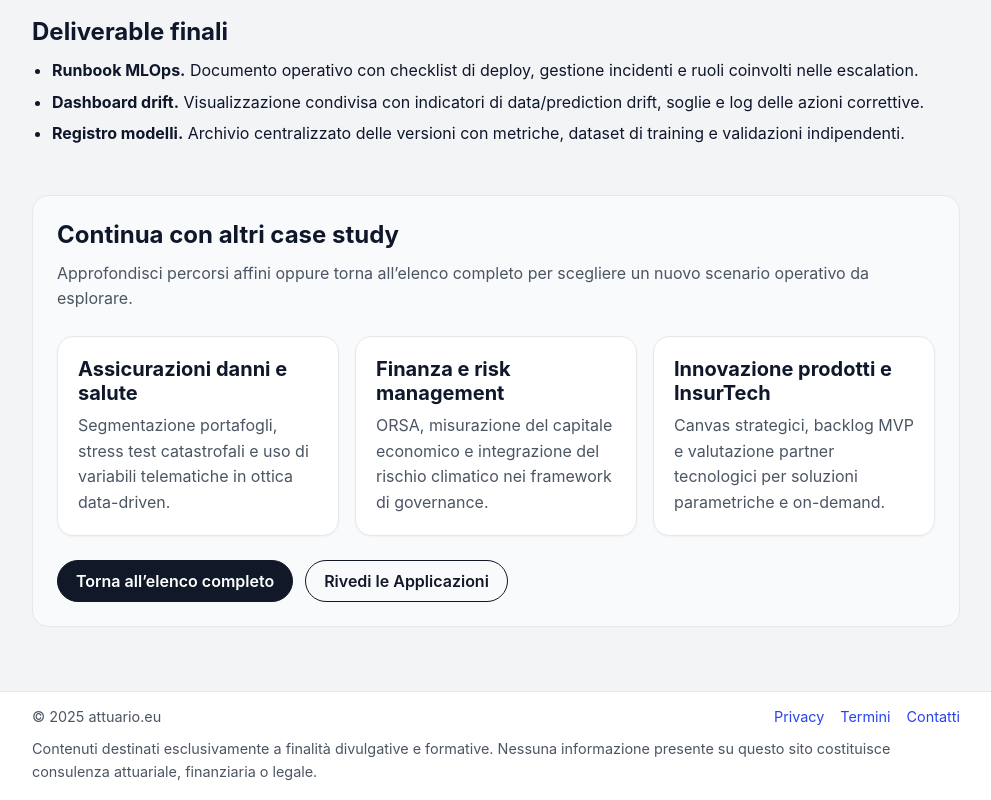
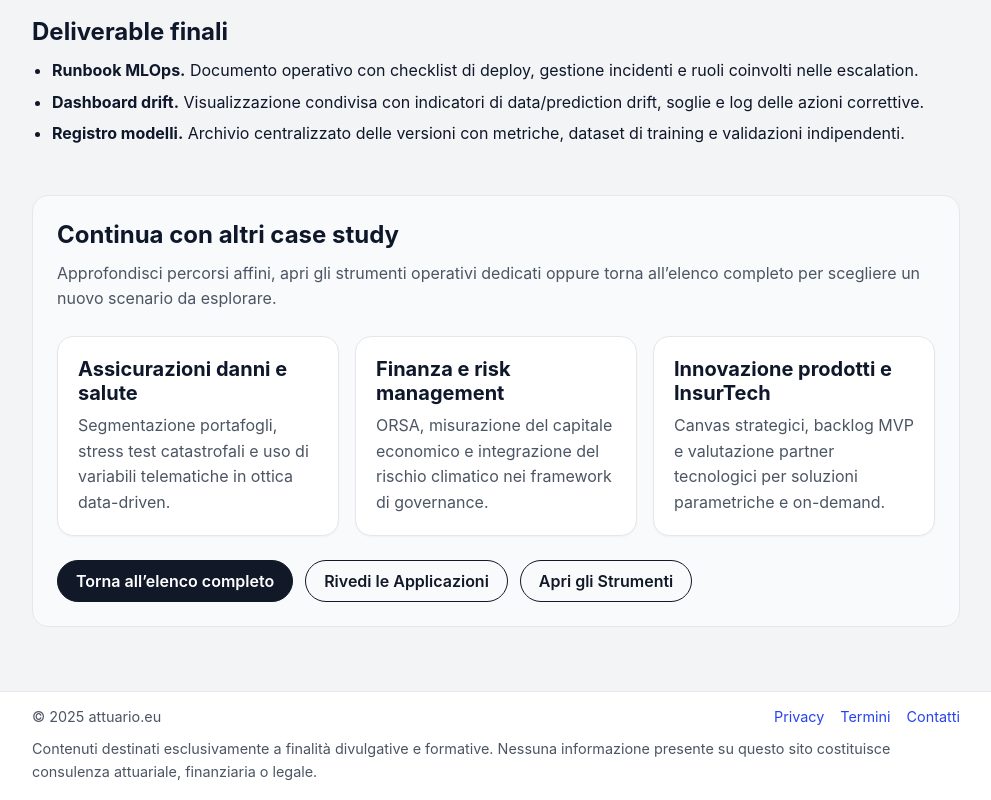
Before and after one commit to pietroscik/attuario-eu, a Next.js app: page /casi/data-science in a window 1280 px wide. Shown: the part 1737-2537 px from the top of the page, without its empty margins (144-1135 px from the left). Built offline with nearby package versions, Linux system fonts and the light colour scheme.

Commit message:
Enhance case navigation cta

```diff
--- a/components/casi/CaseNavigation.js
+++ b/components/casi/CaseNavigation.js
@@ -7,9 +7,12 @@ function buildRelatedCases(currentSlug, relatedSlugs = []) {
     return CASE_STUDIES.filter(({ slug }) => slug !== currentSlug).slice(0, 3);
   }
 
-  return relatedSlugs
+  const uniqueSlugs = Array.from(new Set(relatedSlugs)).filter((slug) => slug !== currentSlug);
+
+  return uniqueSlugs
     .map((slug) => CASE_STUDIES.find((caseStudy) => caseStudy.slug === slug))
-    .filter(Boolean);
+    .filter(Boolean)
+    .slice(0, 3);
 }
 
 export default function CaseNavigation({ currentSlug, relatedSlugs }) {
@@ -19,8 +22,8 @@ export default function CaseNavigation({ currentSlug, relatedSlugs }) {
     <section className="section info-panel" aria-labelledby="case-nav-heading">
       <h2 id="case-nav-heading">Continua con altri case study</h2>
       <p>
-        Approfondisci percorsi affini oppure torna all’elenco completo per scegliere un nuovo scenario operativo da
-        esplorare.
+        Approfondisci percorsi affini, apri gli strumenti operativi dedicati oppure torna all’elenco completo per
+        scegliere un nuovo scenario da esplorare.
       </p>
       <div className="case-nav__links">
         {relatedCases.map(({ slug, title, summary }) => (
@@ -37,6 +40,9 @@ export default function CaseNavigation({ currentSlug, relatedSlugs }) {
         <Link className="button secondary" href="/applicazioni">
           Rivedi le Applicazioni
         </Link>
+        <Link className="button secondary" href="/strumenti">
+          Apri gli Strumenti
+        </Link>
       </div>
 
       <style jsx>{`
@@ -52,6 +58,12 @@ export default function CaseNavigation({ currentSlug, relatedSlugs }) {
           flex-wrap: wrap;
           gap: 12px;
         }
+
+        @media (min-width: 768px) {
+          .case-nav__cta {
+            justify-content: flex-start;
+          }
+        }
       `}</style>
     </section>
   );
```
